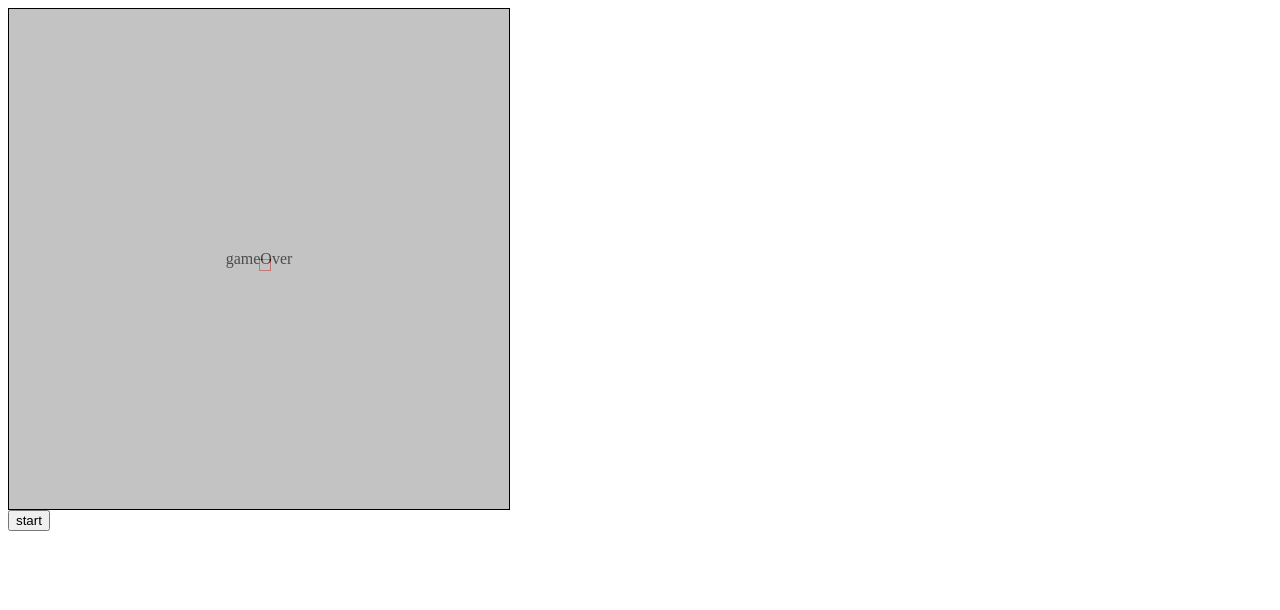
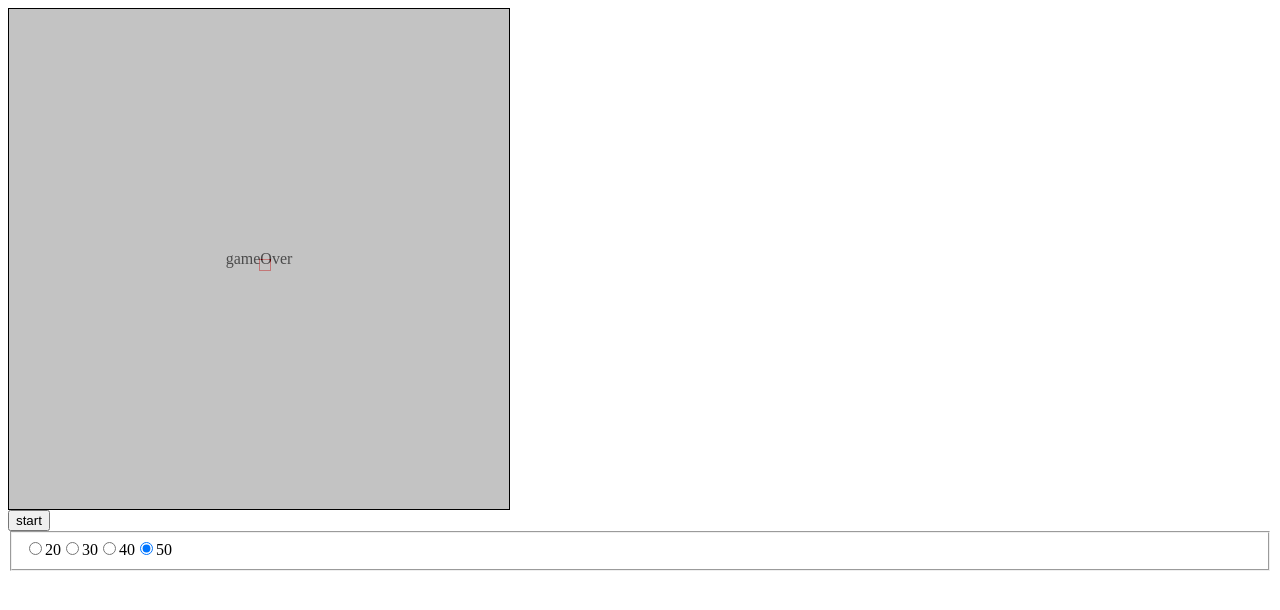
Before and after one commit to devsmilekang/game-earthworm, a React app: page / in a window 1280 px wide. Shown: the top 610 px of the page. Built offline with nearby package versions, Linux system fonts and the light colour scheme.

Commit message:
redux 추가 게임 사이즈 조정기능 추가

```diff
--- a/package.json
+++ b/package.json
@@ -37,7 +37,6 @@
     "gh-pages": "^3.1.0",
     "html-loader": "^2.1.2",
     "html-webpack-plugin": "^5.3.1",
-    "identity-obj-proxy": "^3.0.0",
     "jest": "^26.6.3",
     "jest-css-modules": "^2.1.0",
     "jest-dom": "^4.0.0",
@@ -53,11 +52,15 @@
     "webpack-dev-server": "^3.11.2"
   },
   "dependencies": {
+    "@reduxjs/toolkit": "^1.5.1",
     "@types/node": "^14.14.36",
     "@types/react": "^17.0.3",
     "@types/react-dom": "^17.0.3",
+    "@types/react-redux": "^7.1.16",
+    "@types/webpack": "^5.28.0",
     "react": "^17.0.2",
     "react-dom": "^17.0.2",
+    "react-redux": "^7.2.3",
     "react-router-dom": "^5.2.0",
     "typescript": "^4.2.3",
     "webpack-merge": "^5.7.3"
--- a/src/App.tsx
+++ b/src/App.tsx
@@ -1,12 +1,13 @@
 import React from 'react';
 import { BrowserRouter as Router, Switch, Route } from 'react-router-dom';
-import GameBoard from './viewer/GameBoard';
+import WarmGame from './viewer/WarmGame';
+
 const App: React.FC<{}> = () => {
   return (
     <Router>
       <Switch>
         <Route path="/">
-          <GameBoard gameBoardSize={50} />
+          <WarmGame />
         </Route>
       </Switch>
     </Router>
--- /dev/null
+++ b/src/components/CustomRadio.tsx
@@ -0,0 +1,22 @@
+import React from 'react';
+
+interface Props {
+  value: string | number;
+  name: string;
+  defaultValue: number | null;
+}
+
+export default function CustomRadio({ value, name, defaultValue }: Props) {
+  return (
+    <label>
+      <input
+        type="radio"
+        name={name}
+        value={value}
+        data-radio-name={name}
+        defaultChecked={defaultValue === value}
+      />
+      {value}
+    </label>
+  );
+}
--- a/src/components/WarmCell.tsx
+++ b/src/components/WarmCell.tsx
@@ -11,7 +11,7 @@ interface WarmCellProps {
 const WarmCell: React.FC<WarmCellProps> = ({ top, left, type }) => {
   return (
     <div
-      className={`WarmCell ${type}`}
+      className={`WarmCell ${type ? type : ''}`}
       style={{ top: `${top + 'px'}`, left: `${left + 'px'}` }}
     ></div>
   );
--- a/src/index.tsx
+++ b/src/index.tsx
@@ -1,5 +1,14 @@
-import React from "react";
-import ReactDOM from "react-dom";
-import App from "./App";
+import React from 'react';
+import ReactDOM from 'react-dom';
+import App from './App';
+import { store } from './store/store';
+import { Provider } from 'react-redux';
 
-ReactDOM.render(<React.StrictMode><App /></React.StrictMode>, document.getElementById("root"));
+ReactDOM.render(
+  <React.StrictMode>
+    <Provider store={store}>
+      <App />
+    </Provider>
+  </React.StrictMode>,
+  document.getElementById('root')
+);
--- /dev/null
+++ b/src/slice/WarmGameSlice.ts
@@ -0,0 +1,50 @@
+import { createSlice, PayloadAction } from '@reduxjs/toolkit';
+import { GameBoardProps } from '../type/type';
+import type { RootState } from '../store/store';
+
+const initialState: GameBoardProps = {
+  gameBoardSize: 50,
+};
+
+export const warmGameSlice = createSlice({
+  name: 'WarmGame',
+  initialState,
+  reducers: {
+    setGameBoardSize: (state, action: PayloadAction<number>) => {
+      state.gameBoardSize = action.payload;
+    },
+    // increment: state => {
+    //   // Redux Toolkit allows us to write "mutating" logic in reducers. It
+    //   // doesn't actually mutate the state because it uses the Immer library,
+    //   // which detects changes to a "draft state" and produces a brand new
+    //   // immutable state based off those changes
+    //   state.value += 1;
+    // },
+    // decrement: state => {
+    //   state.value -= 1;
+    // },
+    // incrementByAmount: (state, action) => {
+    //   state.value += action.payload;
+    // },
+  },
+});
+
+export const { setGameBoardSize } = warmGameSlice.actions;
+
+// The function below is called a thunk and allows us to perform async logic. It
+// can be dispatched like a regular action: `dispatch(incrementAsync(10))`. This
+// will call the thunk with the `dispatch` function as the first argument. Async
+// code can then be executed and other actions can be dispatched
+// export const incrementAsync = (amount) => (dispatch) => {
+//   setTimeout(() => {
+//     dispatch(incrementByAmount(amount));
+//   }, 1000);
+// };
+
+// The function below is called a selector and allows us to select a value from
+// the state. Selectors can also be defined inline where they're used instead of
+// in the slice file. For example: `useSelector((state) => state.counter.value)`
+export const selectGameSize = (state: RootState) =>
+  state.WarmGame.gameBoardSize;
+
+export default warmGameSlice.reducer;
--- /dev/null
+++ b/src/store/hooks.ts
@@ -0,0 +1,6 @@
+import { TypedUseSelectorHook, useDispatch, useSelector } from 'react-redux';
+import type { RootState, AppDispatch } from './store';
+
+// Use throughout your app instead of plain `useDispatch` and `useSelector`
+export const useAppDispatch = () => useDispatch<AppDispatch>();
+export const useAppSelector: TypedUseSelectorHook<RootState> = useSelector;
--- /dev/null
+++ b/src/store/store.ts
@@ -0,0 +1,11 @@
+import { configureStore } from '@reduxjs/toolkit';
+import WarmGameReducer from '../slice/WarmGameSlice';
+
+export const store = configureStore({
+  reducer: {
+    WarmGame: WarmGameReducer,
+  },
+});
+
+export type RootState = ReturnType<typeof store.getState>;
+export type AppDispatch = typeof store.dispatch;
--- a/src/style.scss
+++ b/src/style.scss
@@ -2,10 +2,12 @@ $fontColor: #2196f3;
 $fontSize: 52;
 $WarmCellSize: 10;
 
-body{
-  div,span,p{
-    margin:0px;
-    padding:0px;
+body {
+  div,
+  span,
+  p {
+    margin: 0px;
+    padding: 0px;
   }
 }
 .title {
@@ -14,28 +16,30 @@ body{
   text-align: center;
 }
 
-.WarmCell{
-  position:absolute;
-  border:1px solid red;
-  width:$WarmCellSize+px;
-  height:$WarmCellSize+px;
+.WarmCell {
+  position: absolute;
+  border: 1px solid red;
+  width: $WarmCellSize + px;
+  height: $WarmCellSize + px;
 }
-.WarmCell.feed{
-  border:1px solid blue;
+.WarmCell.feed {
+  border: 1px solid blue;
 }
-.board-50{
-  position:relative;
-  width:$WarmCellSize*50+px;
-  height:$WarmCellSize*50+px;
-  border:1px solid black;
+@for $i from 10 through 50 {
+  .board-#{$i} {
+    position: relative;
+    width: $WarmCellSize * $i + px;
+    height: $WarmCellSize * $i + px;
+    border: 1px solid black;
+  }
 }
-.modal{
+.modal {
   position: absolute;
-  min-width:100%;
-  min-height:100%;
+  min-width: 100%;
+  min-height: 100%;
   display: flex;
   justify-content: center;
   align-items: center;
-  background-color: #AAAAAA;
+  background-color: #aaaaaa;
   opacity: 0.7;
 }
--- /dev/null
+++ b/src/type/type.ts
@@ -0,0 +1,15 @@
+export enum Direction {
+  UP = 38,
+  DOWN = 40,
+  LEFT = 37,
+  RIGHT = 39,
+}
+
+export interface GameBoardProps {
+  gameBoardSize: number;
+}
+export interface Cell {
+  id: number;
+  top: number;
+  left: number;
+}
--- a/src/viewer/GameBoard.tsx
+++ b/src/viewer/GameBoard.tsx
@@ -1,4 +1,3 @@
-import { closeSync } from 'node:fs';
 import React, { useEffect, useRef, useState } from 'react';
 import WarmCell from '../components/WarmCell';
 import '../style.scss';
@@ -195,16 +194,26 @@ const GameBoard: React.FC<GameBoardProps> = ({ gameBoardSize }) => {
     <>
       <div data-testid="board" className={`board-${gameBoardSize}`}>
         {cells?.map((warm) => (
-          <WarmCell key={warm.id} {...warm} />
+          <WarmCell
+            data-testid="warm-cell"
+            key={warm.id}
+            {...warm}
+            type="warm"
+          />
         ))}
-        {feedCell && <WarmCell {...feedCell} type="feed" />}
+        {feedCell && (
+          <WarmCell data-testid="feed-cell" {...feedCell} type="feed" />
+        )}
         {!gameStatus && (
           <div data-testid="game-over-modal" className={'modal'}>
             <p>gameOver</p>
           </div>
         )}
       </div>
-      <button onClick={() => setGameStatus(!gameStatus)}>
+      <button
+        data-testid="game-progress-button"
+        onClick={() => setGameStatus(!gameStatus)}
+      >
         {gameStatus ? 'stop' : 'start'}
       </button>
     </>
--- /dev/null
+++ b/src/viewer/WarmGame.tsx
@@ -0,0 +1,41 @@
+import React, { useEffect } from 'react';
+import GameBoard from './GameBoard';
+import { useAppSelector, useAppDispatch } from '../store/hooks';
+import { selectGameSize, setGameBoardSize } from '../slice/WarmGameSlice';
+import CustomRadio from '../components/CustomRadio';
+
+function WarmGame() {
+  const gameBoardSize = useAppSelector(selectGameSize);
+  const dispatch = useAppDispatch();
+  useEffect(() => {
+    document
+      .getElementById('game-board-size-control')
+      ?.addEventListener('click', (e) => {
+        const target = e.target as HTMLInputElement;
+        if (target.dataset?.radioName === 'game-board-size') {
+          dispatch(setGameBoardSize(Number(target.value)));
+        }
+      });
+  }, []);
+  return (
+    <div>
+      <GameBoard gameBoardSize={gameBoardSize} />
+      <form>
+        <fieldset id="game-board-size-control">
+          {[20, 30, 40, 50].map((value) => {
+            return (
+              <CustomRadio
+                key={value}
+                value={value}
+                name="game-board-size"
+                defaultValue={gameBoardSize}
+              />
+            );
+          })}
+        </fieldset>
+      </form>
+    </div>
+  );
+}
+
+export default WarmGame;
```
Also changed, not shown: 1 other file (tests, documents, lock files or other folders).
